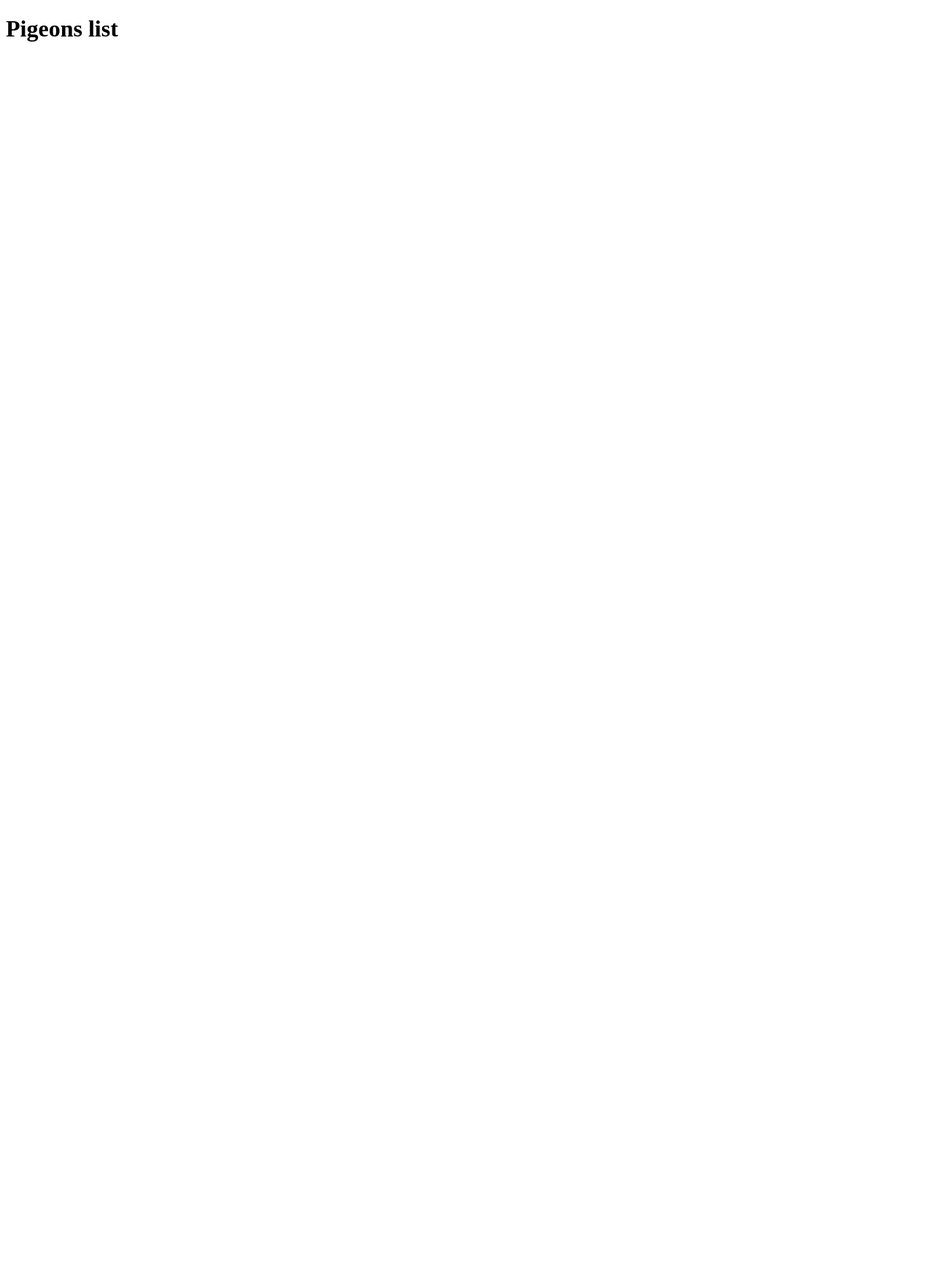
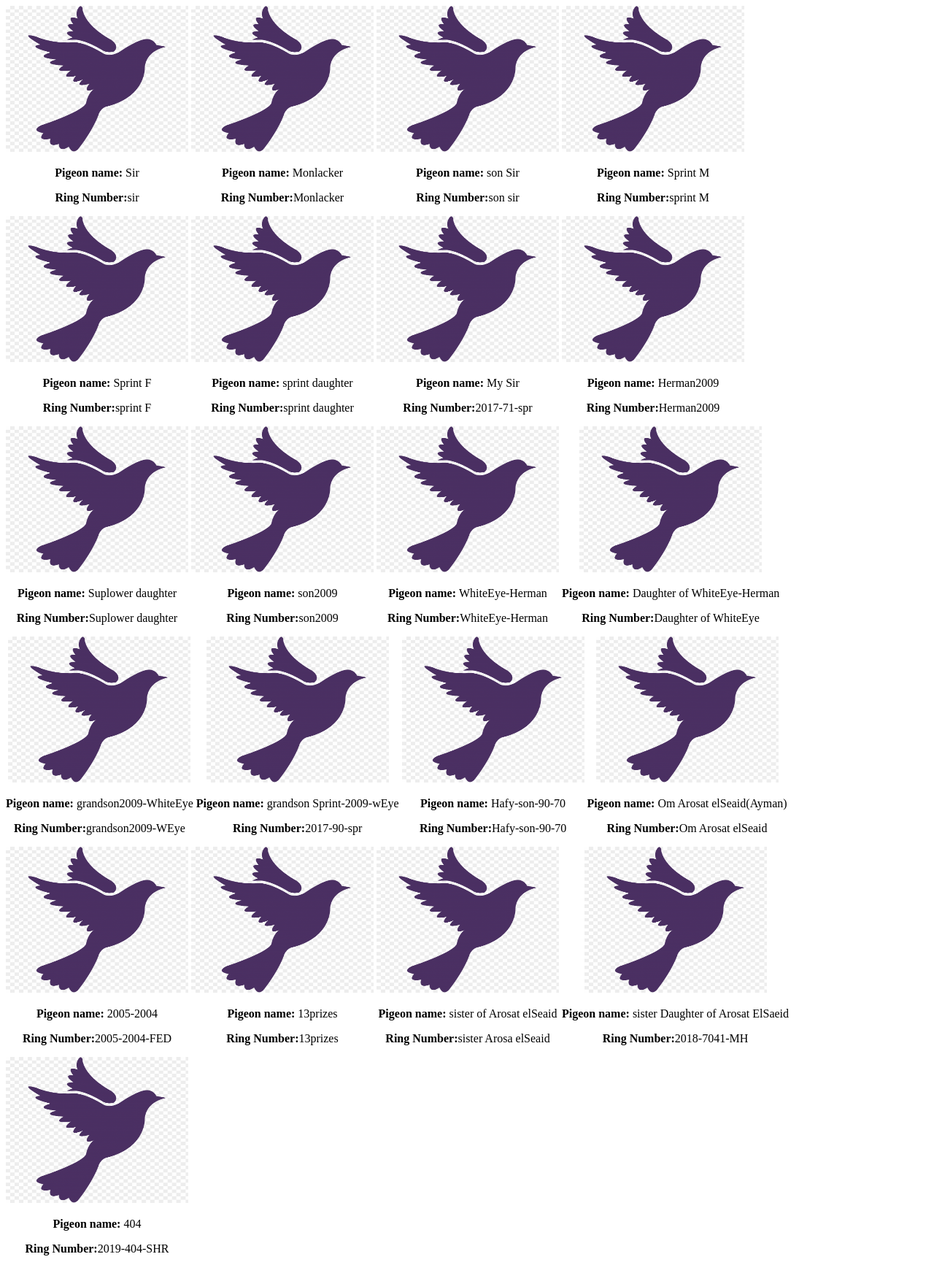
Before and after one commit to MohammedHmmam/wingspedigree, a Django app: page /pigeon/ in a window 1280 px wide. Before the commit the page is almost empty. Shown: the whole page at 73% size. Before the commit the page ends 57 px from the top, so only its background shows below. Run offline with Django 3.2, Linux system fonts and the light colour scheme; data comes from the database, SQL or seed files in the repository; both versions use the stored data as it was after the commit.

Commit message:
Retrive All pigeons in 'pigeons_list.html' - image - name - ringNumber

```diff
--- a/pigeon/models.py
+++ b/pigeon/models.py
@@ -7,13 +7,10 @@ class Pigeon(models.Model):
     sex = models.CharField(max_length=1)
     birthYear = models.CharField(max_length=6)
     ringNumber = models.CharField(max_length=20 , unique=True)
-    #father = models.CharField(max_length=20)
-    #mother = models.CharField(max_length=20)
-    #manager = models.ForeignKey('self', null=True, related_name='employee')
     father = models.ForeignKey('self' , null=True , default=None  , blank = True, related_name='pigeonFather', on_delete = models.PROTECT)
     mother = models.ForeignKey('self' , null=True , default=None ,  blank = True,related_name='pigeonMother' , on_delete=models.PROTECT)
     fancier = models.ForeignKey(Fancier , default=None , on_delete = models.PROTECT)
-    thumb = models.ImageField(default = 'defaultpigeon.jpg', blank = True)
+    thumb = models.ImageField(default = 'defaultpigeon.png', blank = True)
 
     def __str__(self):
         return self.name
--- a/pigeon/templates/pigeon/pigeons_list.html
+++ b/pigeon/templates/pigeon/pigeons_list.html
@@ -1,6 +1,14 @@
 {% extends 'base_layout.html' %}
 {% block content %}
 
-    <h1>Pigeons list</h1>
+    <div class="pigeons">
+        {% for pigeon in pigeons %}
+            <div class="pigeon" style="display: inline-block; text-align: center;">
+                <img src="{{ pigeon.thumb.url }}" width="250" height="200"/>
+                <p><b>Pigeon name: </b>{{pigeon.name}} </p>
+                <p><b>Ring Number:</b>{{pigeon.ringNumber}}</p>
+            </div>
+        {% endfor %}
+    </div>
 
 {% endblock %}
--- a/pigeon/views.py
+++ b/pigeon/views.py
@@ -1,5 +1,7 @@
 from django.shortcuts import render
+from . models import Pigeon
 
 #Show All Pigeons
 def pigeons_list(request):
-    return render(request , 'pigeon/pigeons_list.html')
+    pigeons = Pigeon.objects.all()
+    return render(request , 'pigeon/pigeons_list.html', {'pigeons':pigeons})
```
Also changed, not shown: db.sqlite3, pigeon/migrations/0013_auto_20201210_0600.py (added).
